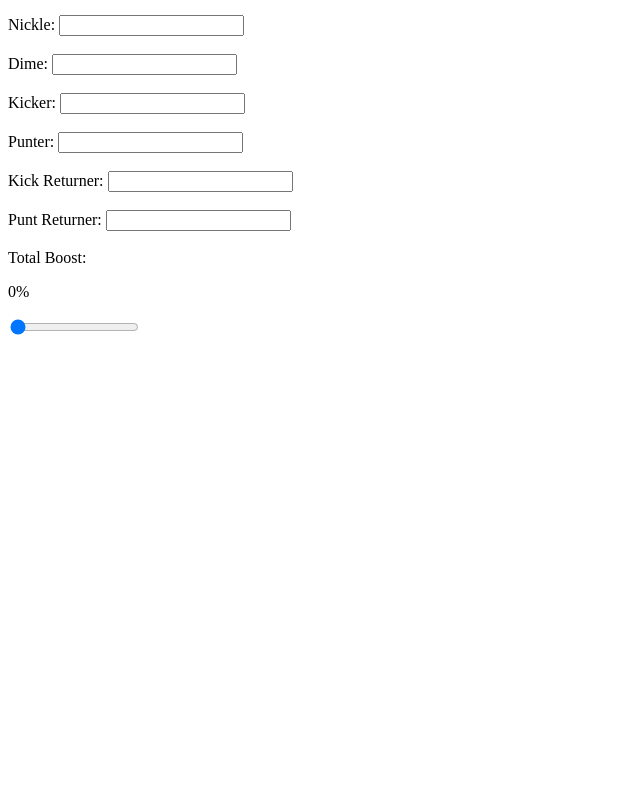
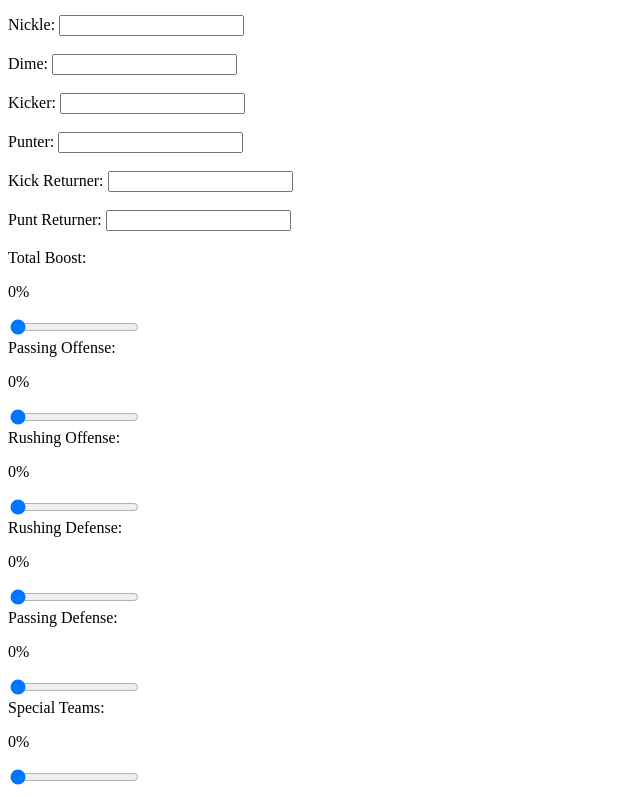
Before and after one commit to HaroldEHanson/madden-mobile-boost, a plain HTML site: page index.html in a window 1280 px wide. Shown: the part 1001-1798 px from the top of the page, without its empty margins (0-640 px from the left). Before the commit the page ends 1348 px from the top, so only its background shows below. Drawn offline with Linux system fonts and the light colour scheme.

Commit message:
slider functionality in place

```diff
--- a/app.js
+++ b/app.js
@@ -1,8 +1,50 @@
-var slider = document.getElementById("total-boost");
-var output = document.getElementById("demo");
-output.innerHTML = slider.value+"%"; // Display the default slider value
+document.addEventListener("DOMContentLoaded", function() {
+  // Get the main slider element
+  const mainSlider = document.getElementById('total-boost');
 
-// Update the current slider value (each time you drag the slider handle)
-slider.oninput = function() {
-  output.innerHTML = this.value+"%";
+  // Get all individual slider elements
+  const individualSliders = Array.from(document.querySelectorAll('.boost-selectors .slider:not(#total-boost)'));
+
+  // Update display function
+  function updateDisplay(slider, displayElementId) {
+      const displayElement = document.getElementById(displayElementId);
+      displayElement.textContent = slider.value+"%";
+  }
+
+  // Initialize display values on page load
+  function initializeDisplays() {
+    // Update main slider display
+    updateDisplay(mainSlider, 'total-boost-display');
+
+    // Update individual slider displays
+    individualSliders.forEach(slider => {
+        const displayId = slider.id.replace('-boost', '-display');
+        updateDisplay(slider, displayId);
+    });
 }
+
+  // Event listener for main slider
+  mainSlider.addEventListener('input', function() {
+      // Set the value of each individual slider to the main slider's value
+      individualSliders.forEach(slider => {
+          slider.value = mainSlider.value;
+          const displayId = slider.id.replace('-boost', '-display');  // Construct the display id based on the slider id
+          updateDisplay(slider, displayId);  // Update the display for each slider
+      });
+
+      // Update the display for the main slider
+      updateDisplay(mainSlider, 'total-boost-display');
+  });
+
+  // Event listener for individual sliders
+  individualSliders.forEach(slider => {
+      slider.addEventListener('input', function() {
+          // Update the display for the adjusted individual slider
+          const displayId = slider.id.replace('-boost', '-display');  // Construct the display id based on the slider id
+          updateDisplay(slider, displayId);
+      });
+  });
+
+  // Call the initializeDisplays function to set the initial display values
+  initializeDisplays();
+});
--- a/index.html
+++ b/index.html
@@ -75,8 +75,18 @@
         <input type="number" id="pr" name="pr"><br><br>
     </div>
     <div class="boost-selectors">
-        <label for="total-boost">Total Boost:<p><span id="demo"></span></p></label>
-        <input type="range" min="0" max="15" value="0" class="slider" id="total-boost">
+        <label for="total-boost">Total Boost:<p><span id="total-boost-display"></span></p></label>
+        <input type="range" min="0" max="15" value="0" class="slider" id="total-boost"><br>
+        <label for="passing-offense-boost">Passing Offense:<p><span id="passing-offense-display"></span></p></label>
+        <input type="range" min="0" max="15" value="0" class="slider" id="passing-offense-boost"><br>
+        <label for="rushing-offense-boost">Rushing Offense:<p><span id="rushing-offense-display"></span></p></label>
+        <input type="range" min="0" max="15" value="0" class="slider" id="rushing-offense-boost"><br>
+        <label for="rushing-defense-boost">Rushing Defense:<p><span id="rushing-defense-display"></span></p></label>
+        <input type="range" min="0" max="15" value="0" class="slider" id="rushing-defense-boost"><br>
+        <label for="passing-defense-boost">Passing Defense:<p><span id="passing-defense-display"></span></p></label>
+        <input type="range" min="0" max="15" value="0" class="slider" id="passing-defense-boost"><br>
+        <label for="special-teams-boost">Special Teams:<p><span id="special-teams-display"></span></p></label>
+        <input type="range" min="0" max="15" value="0" class="slider" id="special-teams-boost"><br>
     </div>
 </body>
 </html>
```
